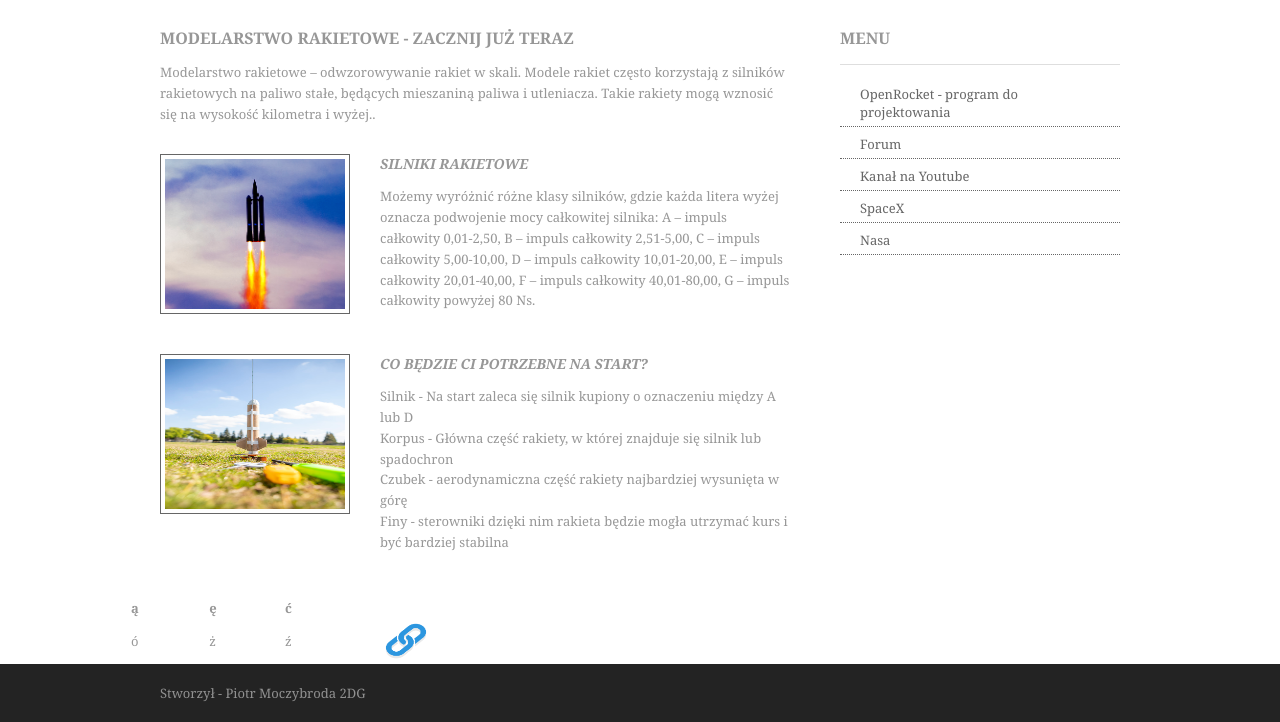
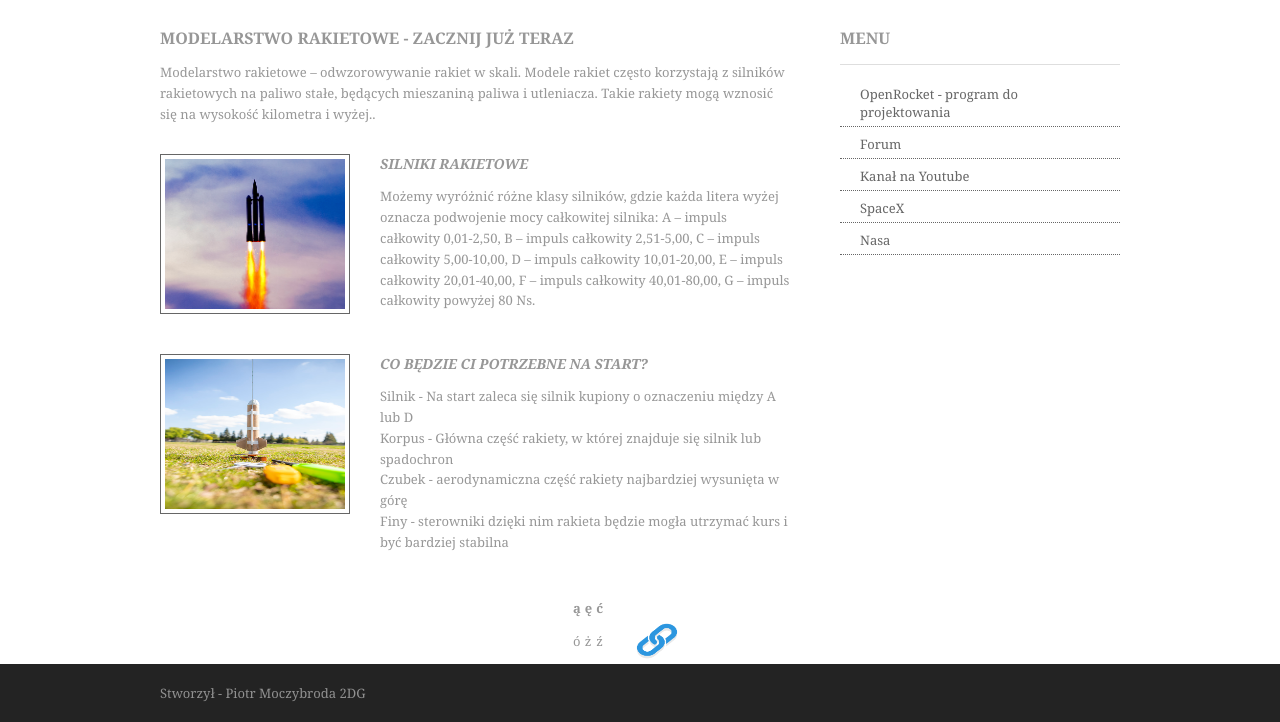
Before and after one commit to Piot3Rekt/Rakietomania, a plain HTML site: page index.html in a window 1280 px wide. Shown: the part 169-891 px from the top of the page. Drawn offline with Linux system fonts and the light colour scheme.

Commit message:
Update layout.css

```diff
--- a/layout.css
+++ b/layout.css
@@ -45,7 +45,7 @@ div.wrapper{display:block; width:100%; margin:0; padding:0; text-align:left;}
 .row3{color:#989898; background-color:#333333;}
 .row3 a{color:#FF9900; background-color:#333333;}
 .row4, .row4 a{color:#919191; background-color:#232323;}
-.tb{width: 80%; margin: 0 auto;}
+.tb{ margin: 0 auto;}
 
 /*----------------------------------------------Generalise-------------------------------------*/
 
```
